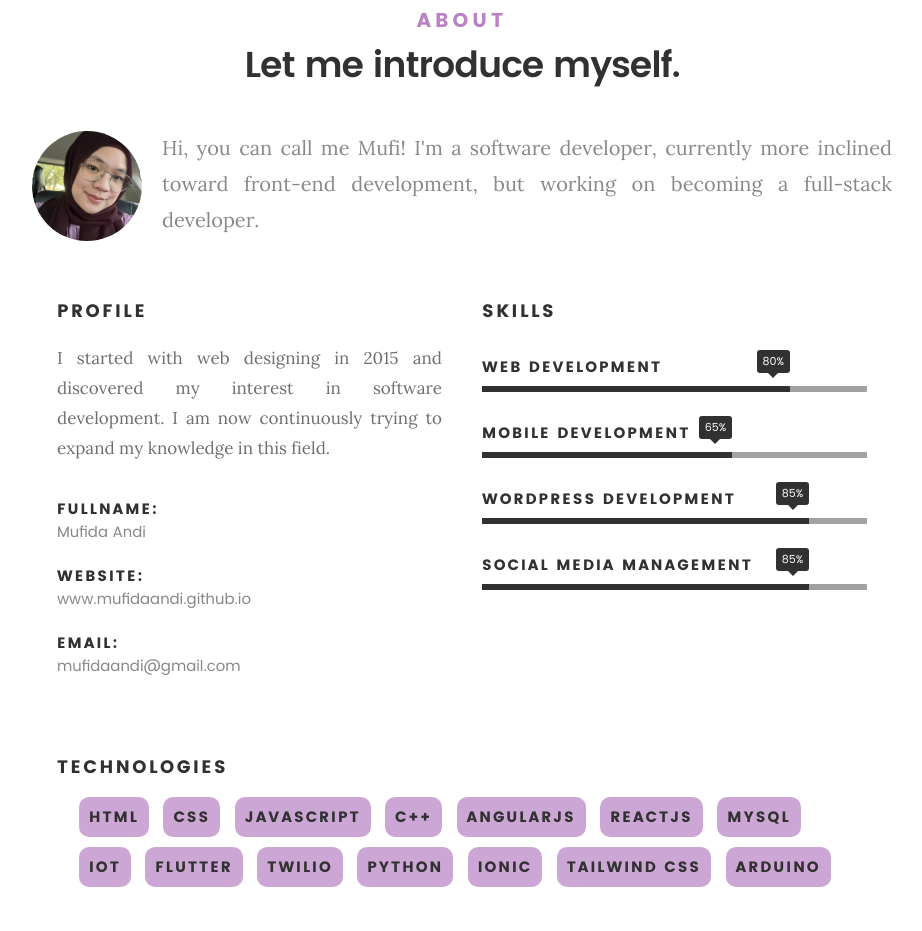
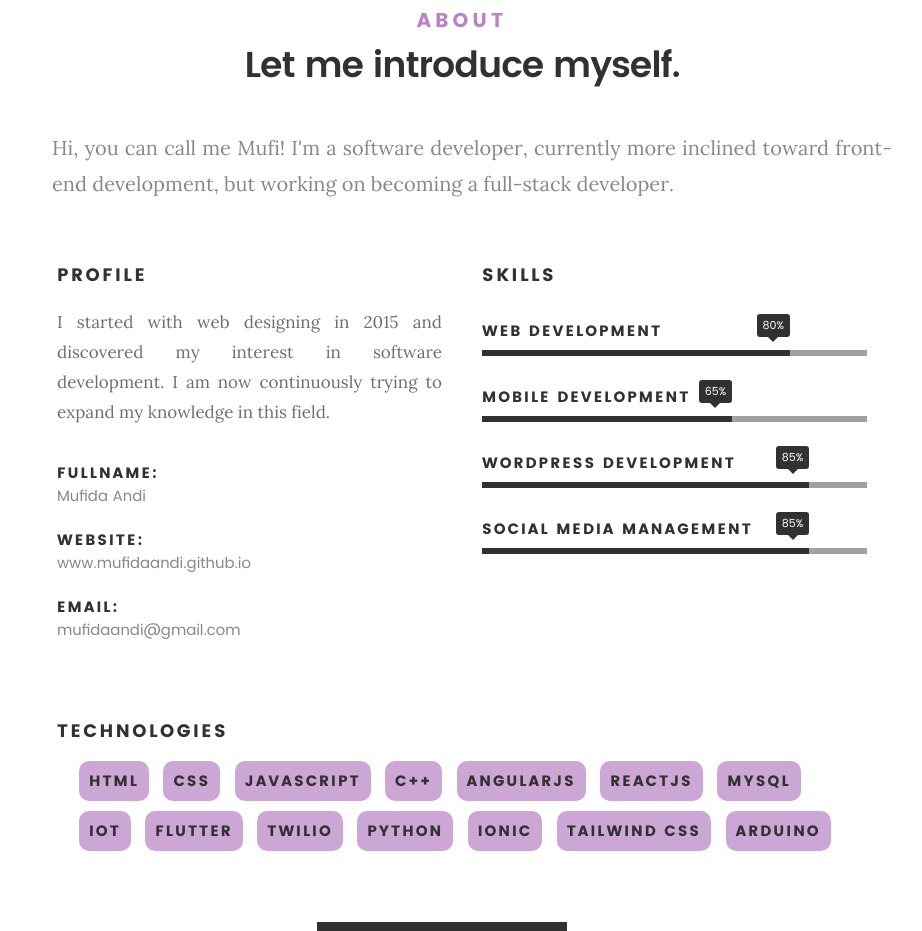
Before and after one commit to mufidaandi/mufidaandi.github.io, a plain HTML site: page index.html in a window 1280 px wide. Shown: the part 917-1848 px from the top of the page, without its empty margins (178-1100 px from the left). Drawn offline with Linux system fonts and the light colour scheme; files whose address does not match are found by name.

Commit message:
remove picture

```diff
--- a/index.html
+++ b/index.html
@@ -80,7 +80,7 @@
 
    			<div class="intro-info">
 
-   				<img src="images/profile-pic.JPG" alt="Profile Picture">
+   				<!-- <img src="images/profile-pic.JPG" alt="Profile Picture"> -->
 
    				<p class="lead">Hi, you can call me Mufi! I'm a software developer, currently more inclined toward front-end development, but working on becoming a full-stack developer.
 					</p>
```
